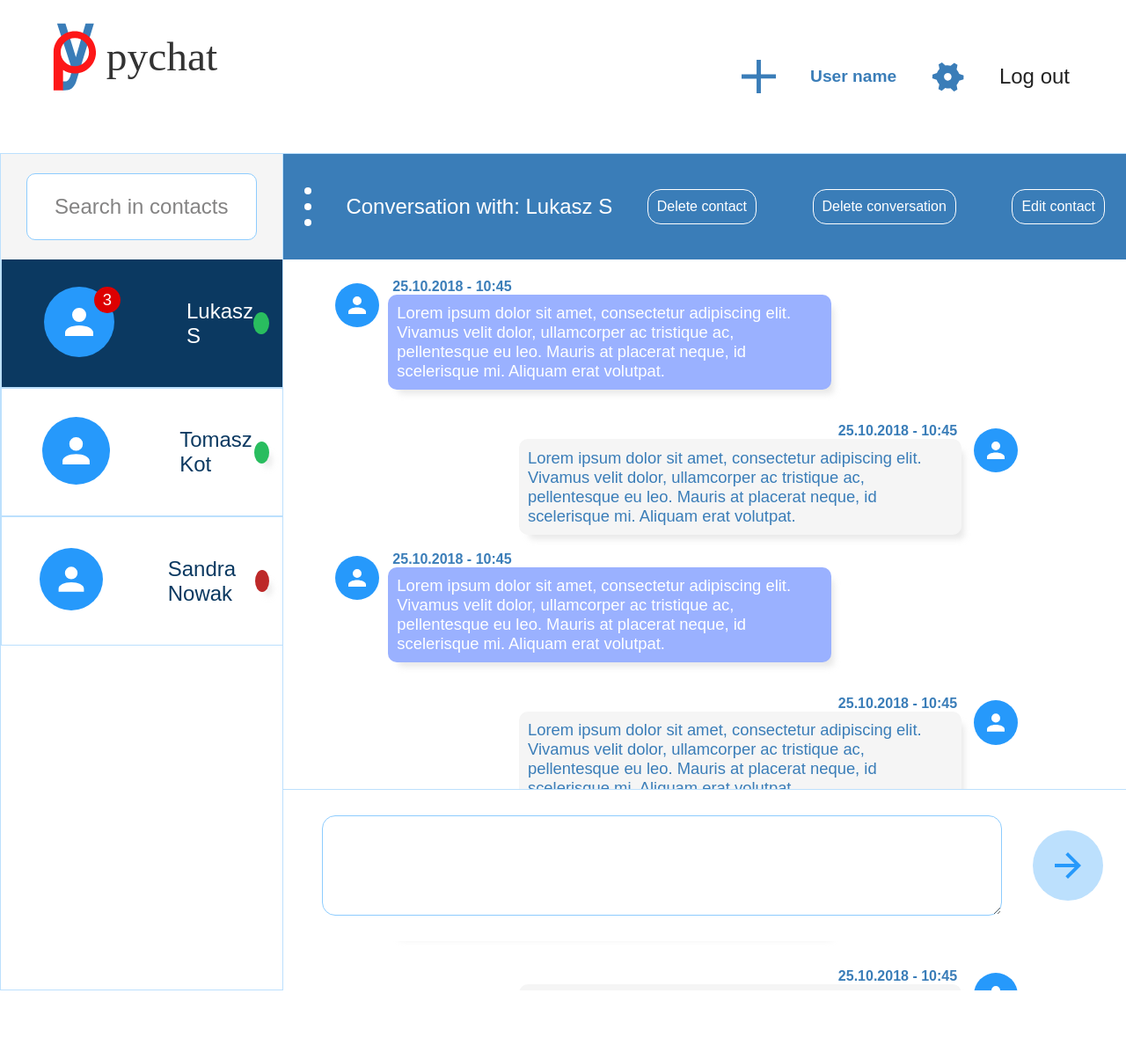
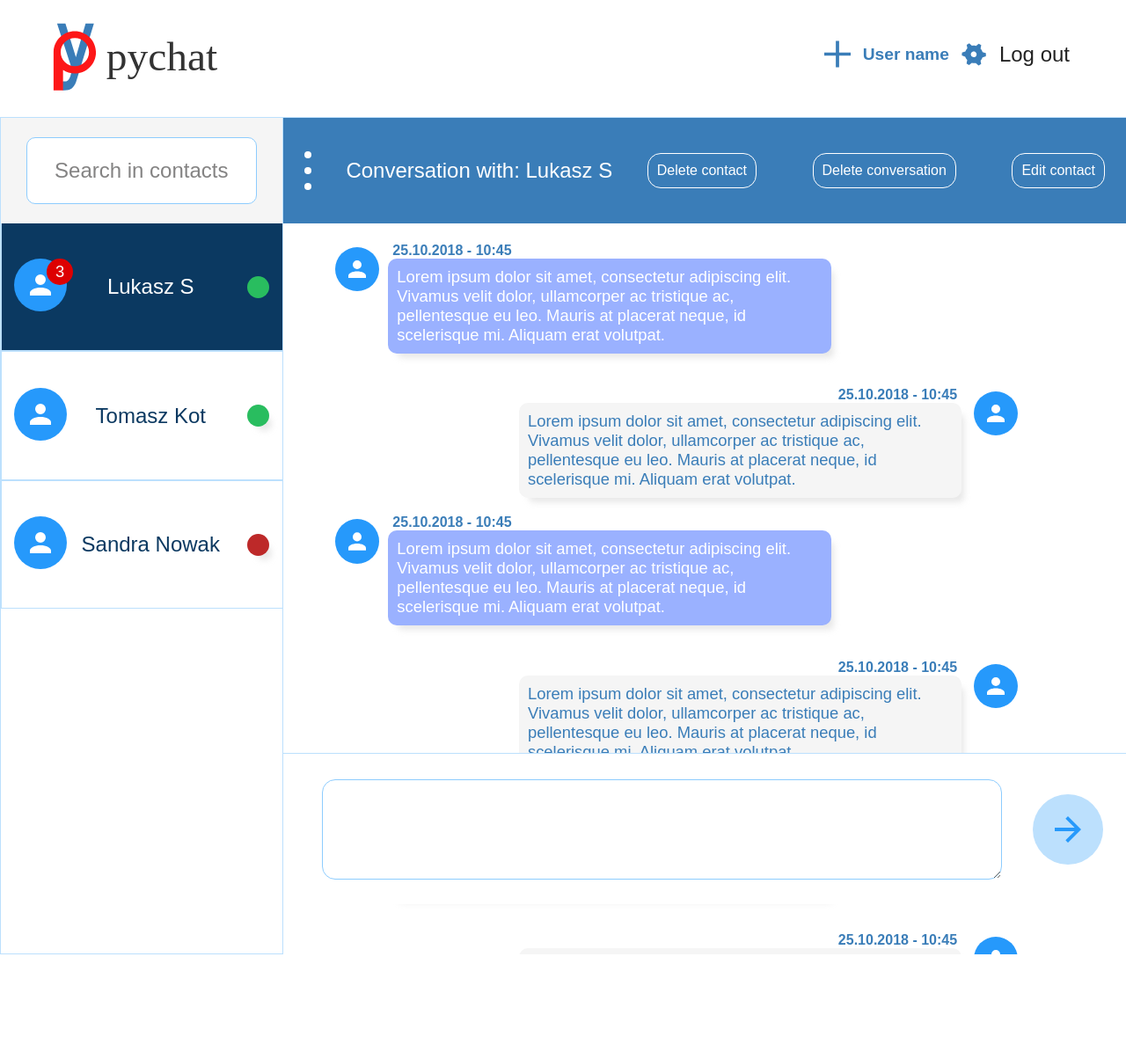
Before and after one commit to lStrachanowski/pychat, a Flask app: page /chat in a window 1280 px wide. Shown: the whole page at 88% size. Run offline with Flask 2, Linux system fonts and the light colour scheme.

Commit message:
gear and contact icon size for mozilla solved

```diff
--- a/main.py
+++ b/main.py
@@ -2,7 +2,7 @@ from flask import Flask
 from flask import render_template, redirect, url_for
 
 app = Flask(__name__)
-
+app.config['SEND_FILE_MAX_AGE_DEFAULT'] = 0
 user_status = True
 user_options = False
 
--- a/static/css/main.css
+++ b/static/css/main.css
@@ -2,12 +2,14 @@
 .index-header-menu-position{
     width: 50%;
     float: right;
+
 }
 
 .index-header-menu-position-logged{
     width: auto;
     float: right;
     margin: 2.0% 5%;
+    white-space: nowrap;
 }
 
 .index-header-menu-align{
@@ -51,7 +53,7 @@
 }
 
 .gear-style{
-    width: 5%;
+    height: 45px;
     padding: 2% 5%;
 }
 .user-position{
@@ -472,7 +474,8 @@ input{
     align-items: center;
     position: absolute;
     z-index: 10;
-    margin-left: 50%;
+    /* margin-left: 50%; */
+    margin-left: 85%;
     margin-top: 5%;
 }
 .message-counter-number{
@@ -519,7 +522,8 @@ input{
  }
 
  .contact-list-icon-style{
-     width: 38%;
+     /* width: 38%; */
+     width: 60px;
      margin: 5% 23%;
  }
 
@@ -756,6 +760,7 @@ input{
     .index-header-menu-position-logged{
         width: 50%;
         margin: 1%;
+        white-space: nowrap;
     }
 
     .index-header-user-logged {
@@ -867,6 +872,7 @@ input{
     .index-header-menu-position-logged{
         width: 50%;
         margin: 1%;
+        white-space: nowrap;
     }
 
     .index-header-user-logged{
@@ -1071,13 +1077,15 @@ input{
 
 @media only screen and (min-width: 1200px){
     .gear-style{
-        width: 5%;
+        height: 45px;
+        /* width:1.5vw; */
         padding: 2% 5%;
     }
     .index-header-menu-position-logged{
         width: auto;
         float: right;
         margin: 2.0% 5%;
+        white-space: nowrap;
     }
 
     .black{
```
